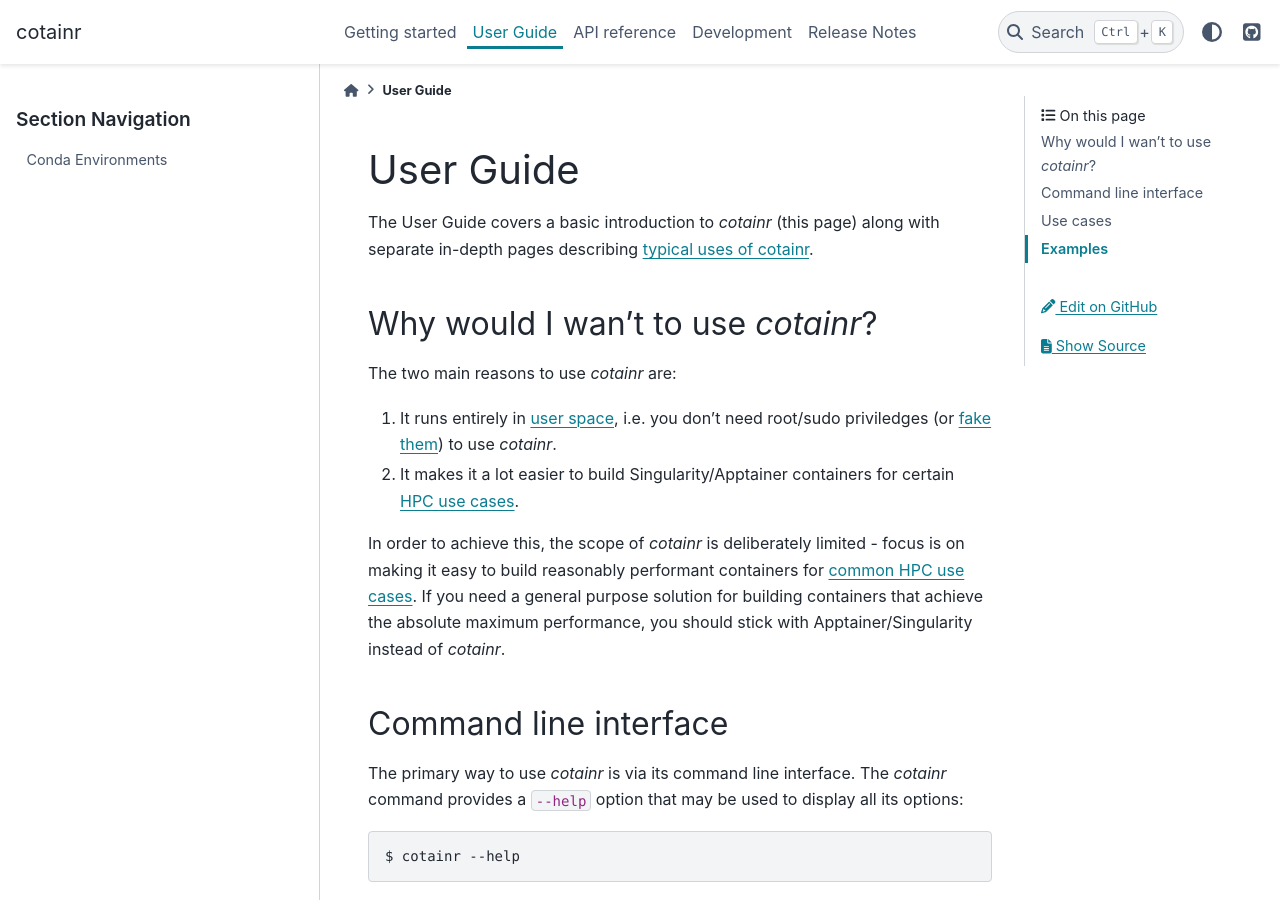
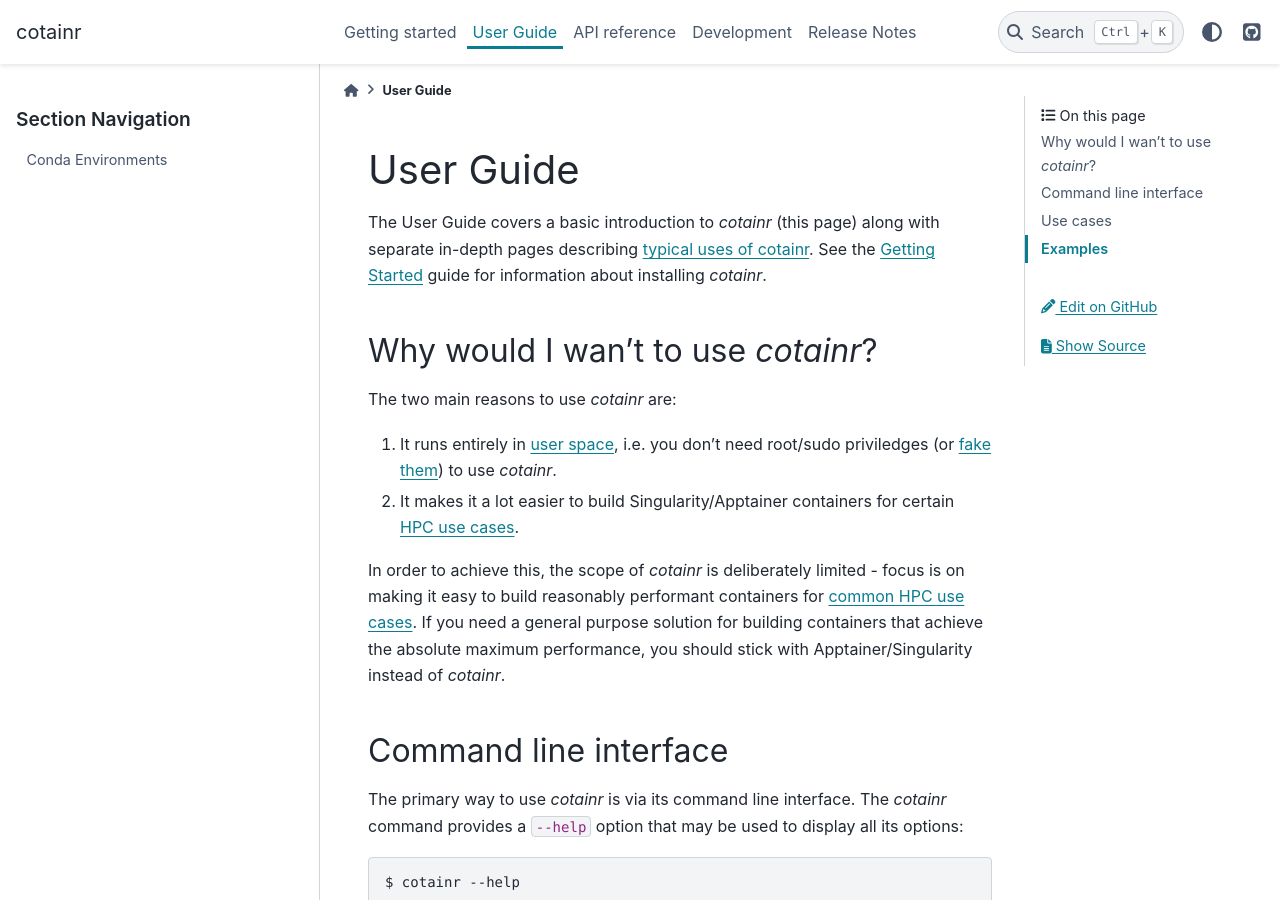
Before and after one commit to DeiC-HPC/cotainr, a Sphinx documentation site: the page built from doc/user_guide/index.rst, in a window 1280 px wide and 900 px high. Built offline with Sphinx 7.4.7 and the PyData theme 0.15.4, drawn with Linux system fonts in a browser that asks for light colours; pages that are not in the unit, such as notebooks, are missing from menus.

Commit message:
AB#475 Added reference to getting started guide in user guide.

```diff
--- a/doc/user_guide/index.rst
+++ b/doc/user_guide/index.rst
@@ -3,7 +3,7 @@
 User Guide
 ==========
 
-The User Guide covers a basic introduction to `cotainr` (this page) along with separate in-depth pages describing :ref:`typical uses of cotainr <use_cases>`.
+The User Guide covers a basic introduction to `cotainr` (this page) along with separate in-depth pages describing :ref:`typical uses of cotainr <use_cases>`. See the :ref:`Getting Started <section_getting_started>` guide for information about installing `cotainr`.
 
 Why would I wan't to use `cotainr`?
 -----------------------------------
```
